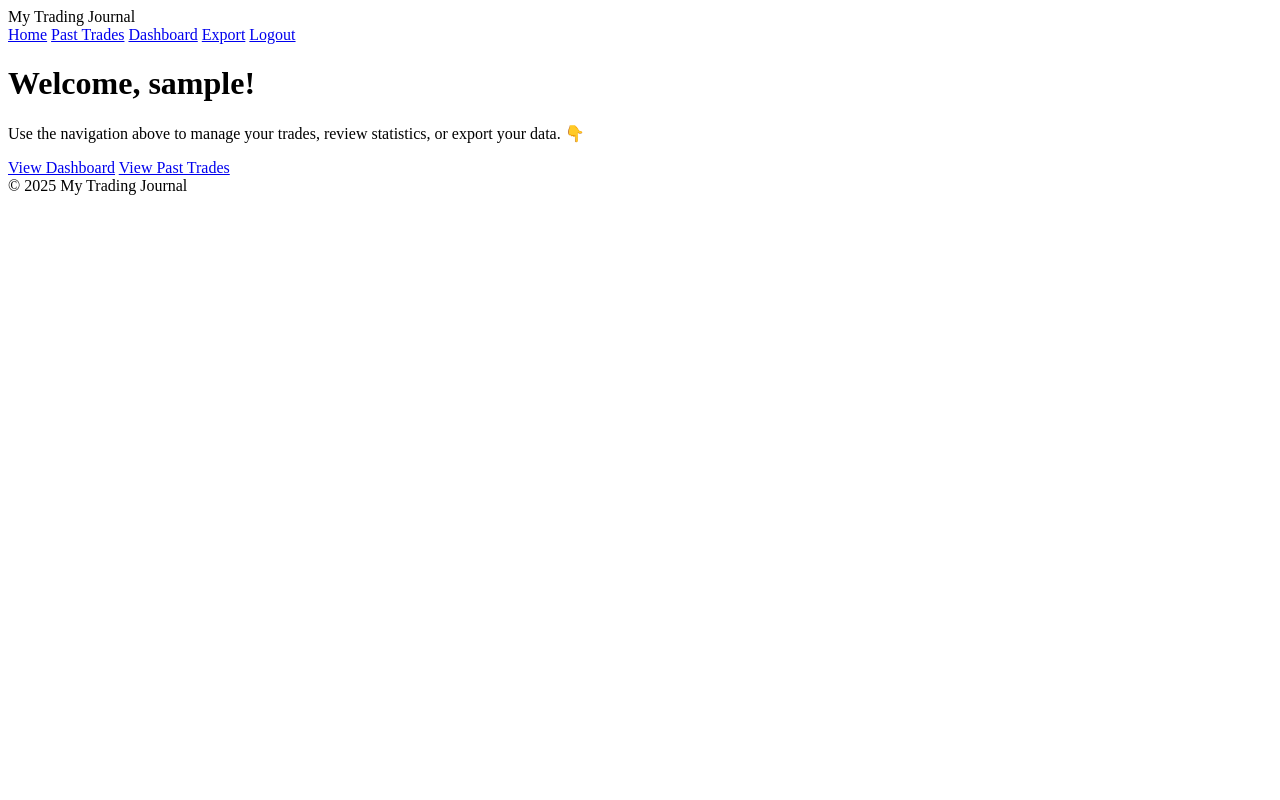
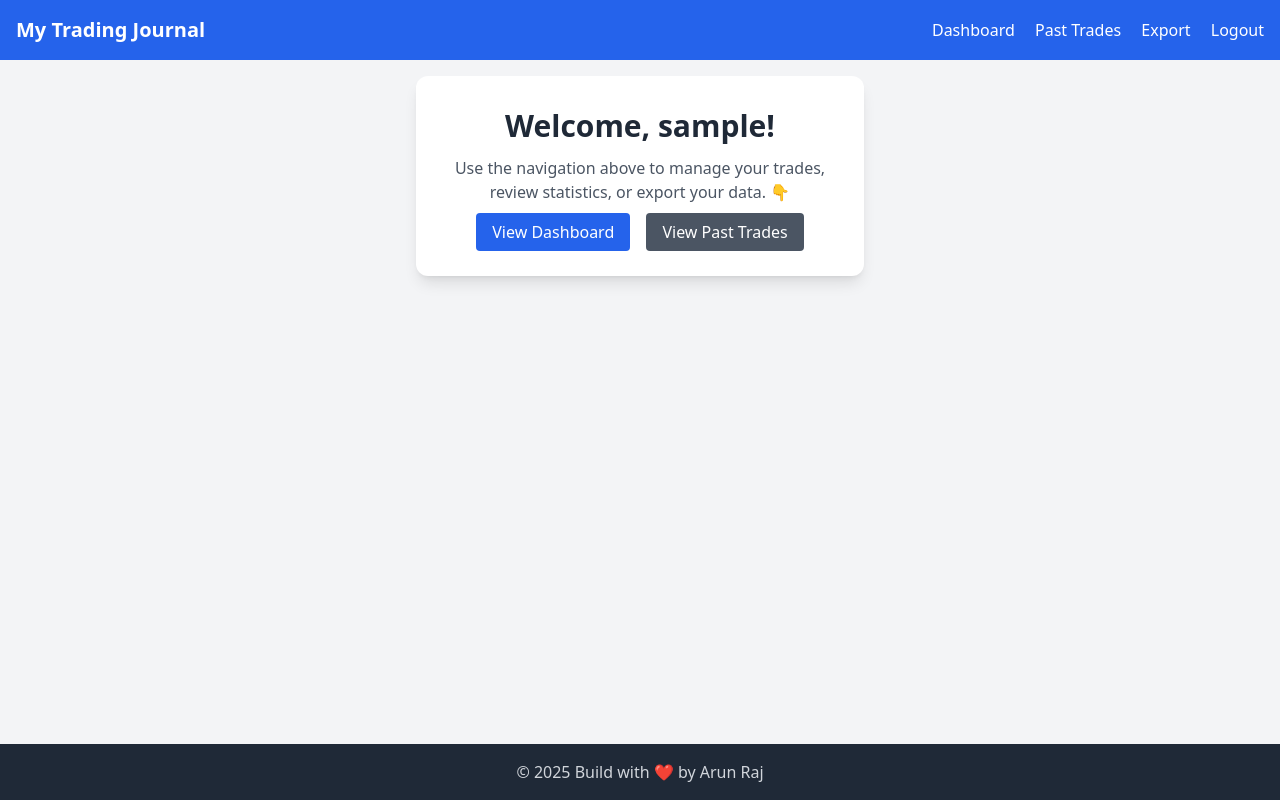
Before and after one commit to BeamingMonkey/option-journal-, a Flask app: page / in a window 1280 px wide. Run offline with Flask 2, Linux system fonts and the light colour scheme; the visitor is signed in with stand-in values (Sample User, id 1); some libraries are stand-ins or nearby versions.

Commit message:
Update base.html

```diff
--- a/templates/base.html
+++ b/templates/base.html
@@ -1,28 +1,49 @@
 <!DOCTYPE html>
 <html>
 <head>
-    <title>My Trading Journal</title>
-    <link rel="stylesheet" href="https://cdn.tailwindcss.com">
+<meta charset="UTF-8">
+<title>{% block title %}My Trading Journal{% endblock %}</title>
+<meta name="viewport" content="width=device-width,initial-scale=1">
+<script src="https://cdn.tailwindcss.com"></script>
 </head>
 <body class="bg-gray-100 text-gray-800 flex flex-col min-h-screen">
-<nav class="bg-blue-600 p-4 text-white flex justify-between">
-    <div class="font-bold">My Trading Journal</div>
-    <div>
-        {% if current_user.is_authenticated %}
-            <a href="{{ url_for('index') }}" class="mr-4">Home</a>
-            <a href="{{ url_for('past_trades') }}" class="mr-4">Past Trades</a>
-            <a href="{{ url_for('dashboard') }}" class="mr-4">Dashboard</a>
-            <a href="{{ url_for('export_csv') }}" class="mr-4">Export</a>
-            <a href="{{ url_for('logout') }}" class="mr-4">Logout</a>
-        {% else %}
-            <a href="{{ url_for('login') }}" class="mr-4">Login</a>
-            <a href="{{ url_for('register') }}" class="mr-4">Register</a>
-        {% endif %}
-    </div>
+<!-- Navbar -->
+<nav class="bg-blue-600 p-4 flex justify-between items-center text-white">
+  <a href="{{ url_for('index') }}" class="font-bold text-xl">My Trading Journal</a>
+  <div class="space-x-4">
+    {% if current_user.is_authenticated %}
+      <a href="{{ url_for('dashboard') }}" class="hover:underline">Dashboard</a>
+      <a href="{{ url_for('past_trades') }}" class="hover:underline">Past Trades</a>
+      <a href="{{ url_for('export_csv') }}" class="hover:underline">Export</a>
+      <a href="{{ url_for('logout') }}" class="hover:underline">Logout</a>
+    {% else %}
+      <a href="{{ url_for('login') }}" class="hover:underline">Login</a>
+      <a href="{{ url_for('register') }}" class="hover:underline">Register</a>
+    {% endif %}
+  </div>
 </nav>
-<main class="flex-grow p-6 flex flex-col items-center">
-    {% block content %}{% endblock %}
+
+<!-- Main Content -->
+<main class="flex-1 p-4 flex flex-col items-center justify-start">
+  {% with messages = get_flashed_messages(with_categories=true) %}
+    {% if messages %}
+      <div class="w-full max-w-sm mb-4">
+        {% for category, message in messages %}
+        <div class="mb-2 px-4 py-2 rounded
+            {% if category == 'success' %}bg-green-100 text-green-800{% elif category == 'danger' %}bg-red-100 text-red-800{% else %}bg-gray-100 text-gray-800{% endif %}">
+            {{ message }}
+        </div>
+        {% endfor %}
+      </div>
+    {% endif %}
+  {% endwith %}
+
+  {% block content %}{% endblock %}
 </main>
-<footer class="bg-gray-800 text-white p-4 text-center">© 2025 My Trading Journal</footer>
+
+<!-- Footer -->
+<footer class="bg-gray-800 text-gray-300 text-center p-4 mt-auto">
+  &copy; 2025 Build with ❤️ by Arun Raj
+</footer>
 </body>
 </html>
```
